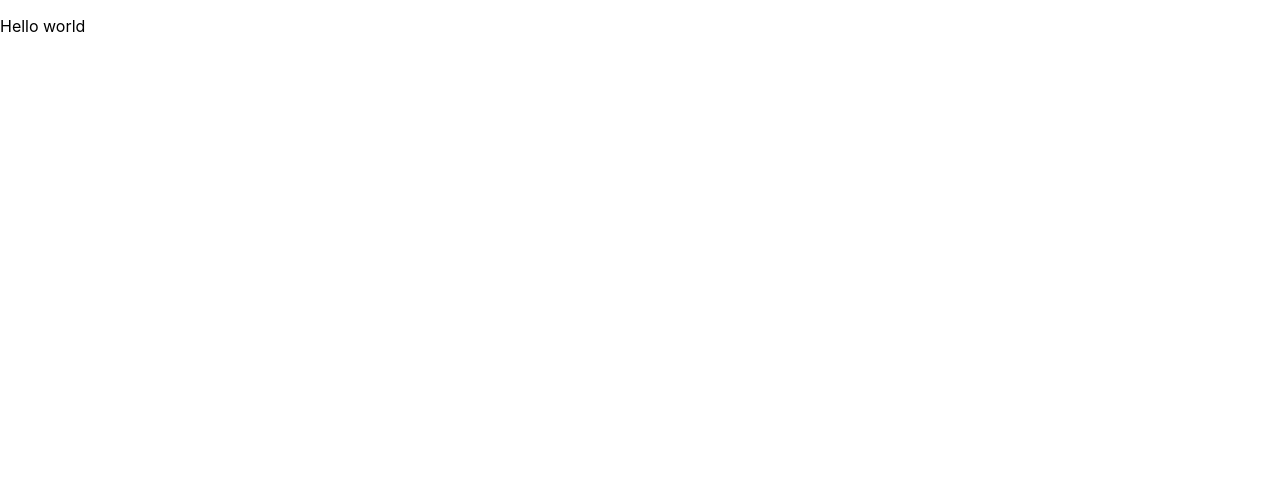
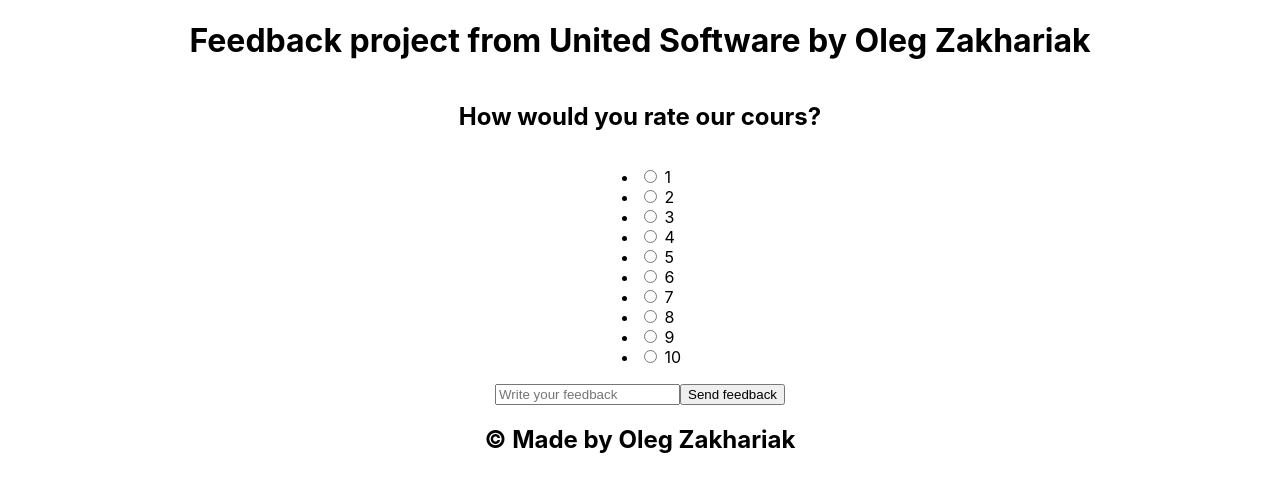
Before and after one commit to Oleg-Zaharyak/React-Homework, a React (Create React App) app in the folder my-app/: page / in a window 1280 px wide. Shown: the top 492 px of the page. Built offline with nearby package versions, Linux system fonts and the light colour scheme.

Commit message:
homewor_react1

```diff
--- a/my-app/src/App.css
+++ b/my-app/src/App.css
@@ -1,38 +1,6 @@
-.App {
-  text-align: center;
+.flexDiv{
+  flex-direction: column;
+  display: flex;
+  justify-content: center;
+  align-items: center;
 }
-
-.App-logo {
-  height: 40vmin;
-  pointer-events: none;
-}
-
-@media (prefers-reduced-motion: no-preference) {
-  .App-logo {
-    animation: App-logo-spin infinite 20s linear;
-  }
-}
-
-.App-header {
-  background-color: #282c34;
-  min-height: 100vh;
-  display: flex;
-  flex-direction: column;
-  align-items: center;
-  justify-content: center;
-  font-size: calc(10px + 2vmin);
-  color: white;
-}
-
-.App-link {
-  color: #61dafb;
-}
-
-@keyframes App-logo-spin {
-  from {
-    transform: rotate(0deg);
-  }
-  to {
-    transform: rotate(360deg);
-  }
-}
--- a/my-app/src/App.js
+++ b/my-app/src/App.js
@@ -1,25 +1,55 @@
 // import logo from './logo.svg';
-// import './App.css';
+import "./App.css";
+const Header = (props) => {
+  return <h1>Feedback project from United Software by {props.name}</h1>;
+};
+
+const NumberList = (props) => {
+  let arr = [];
+  let res;
+  for (let i = 1; i <= props.count; i++) {
+    arr.push(i);
+  }
+  res = arr.map((a) => (
+    <li>
+      <input type="radio" name="radio" /> {a}
+    </li>
+  ));
+  return res;
+};
+
+const Feedback = () => {
+  return (
+    <div>
+      <input type="text" placeholder="Write your feedback" />
+      <button>Send feedback</button>
+    </div>
+  );
+};
+
+const Question = (props) => {
+  return (
+    <div className="flexDiv">
+      <h2>How would you rate our cours?</h2>
+      <ul>
+        <NumberList count={10} />
+      </ul>
+      <Feedback />
+    </div>
+  );
+};
+
+const Footer = (props) => {
+  return <h2>© Made by {props.name}</h2>;
+};
 
 function App() {
   return (
-    <p>Hello world</p>
-    // <div className="App">
-    //   <header className="App-header">
-    //     <img src={logo} className="App-logo" alt="logo" />
-    //     <p>
-    //       Edit <code>src/App.js</code> and save to reload.
-    //     </p>
-    //     <a
-    //       className="App-link"
-    //       href="https://reactjs.org"
-    //       target="_blank"
-    //       rel="noopener noreferrer"
-    //     >
-    //       Learn React
-    //     </a>
-    //   </header>
-    // </div>
+    <div className="flexDiv">
+      <Header name="Oleg Zakhariak" />
+      <Question />
+      <Footer name="Oleg Zakhariak" />
+    </div>
   );
 }
 
```
